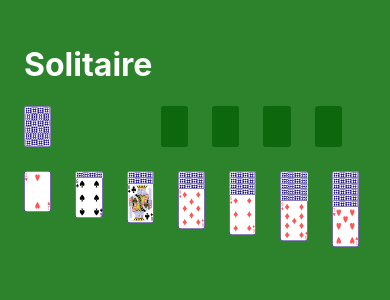
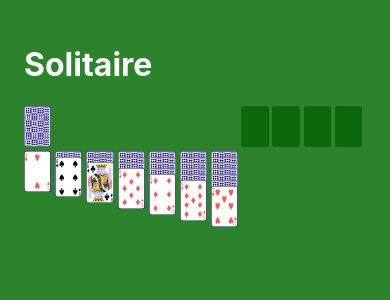
Before and after one commit to Peterabsolon/solitaire, a React (Create React App) app: page / in a window 390 px wide. Shown: the top 300 px of the page. Built offline with nearby package versions, Linux system fonts and the light colour scheme; the HTML template or start-up script is replaced by a standard one.

Commit message:
responsive margins

```diff
--- a/src/Card/Card.tsx
+++ b/src/Card/Card.tsx
@@ -43,10 +43,8 @@ export const Wrapper = styled.div<WrapperProps>`
   width: ${CARD_WIDTH};
   height: ${CARD_HEIGHT};
   display: flex;
-  margin-bottom: 24px;
-  margin-right: 24px;
-  background: #fff;
-  font-size: 24px;
+  margin-bottom: 1vw;
+  margin-right: 1vw;
 
   ${(props) => css`
     color: ${props.isBlack ? "#000" : "#f00"};
--- a/src/Placeholder/Placeholder.tsx
+++ b/src/Placeholder/Placeholder.tsx
@@ -24,8 +24,8 @@ const Wrapper = styled.div`
   width: ${CARD_WIDTH};
   height: ${CARD_HEIGHT};
   border-radius: ${BORDER_RADIUS};
-  margin-right: 24px;
-  margin-bottom: 24px;
+  margin-bottom: 1vw;
+  margin-right: 1vw;
   background: #0d680d;
   position: relative;
 `
```
